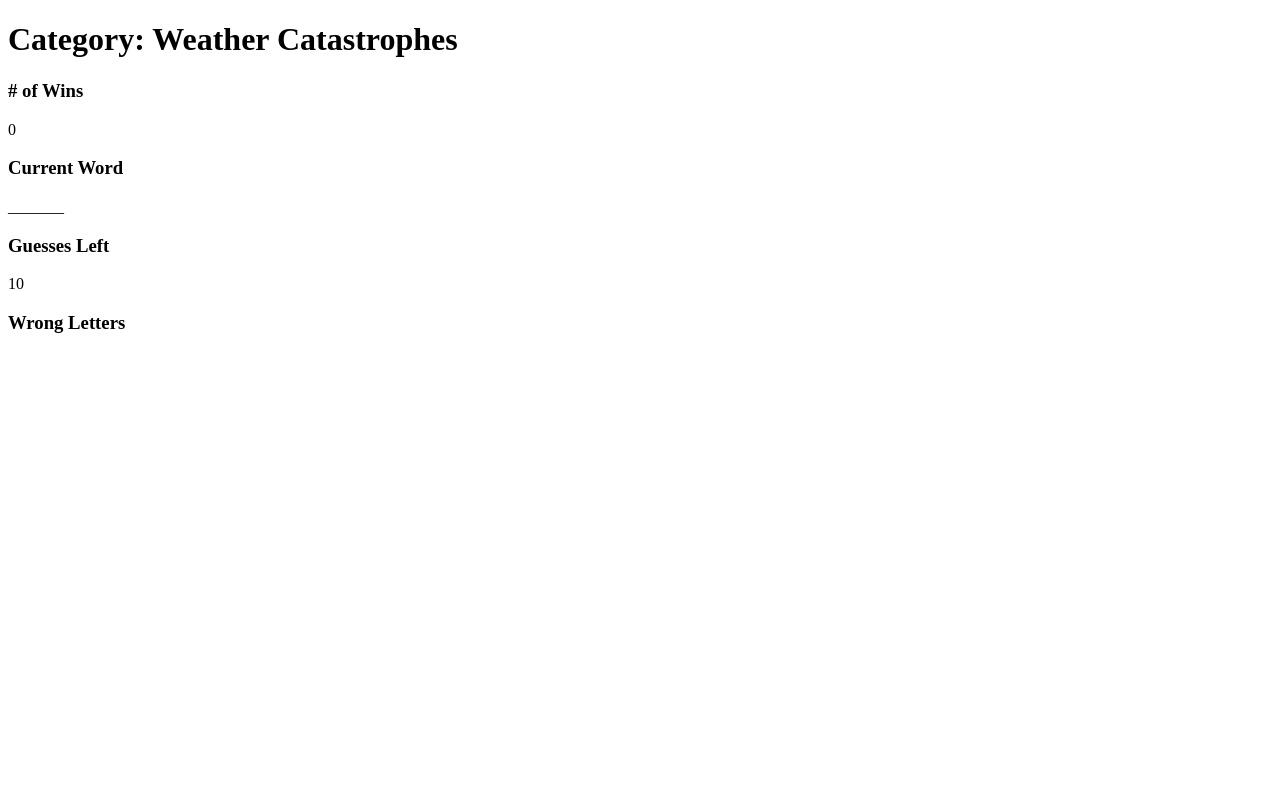
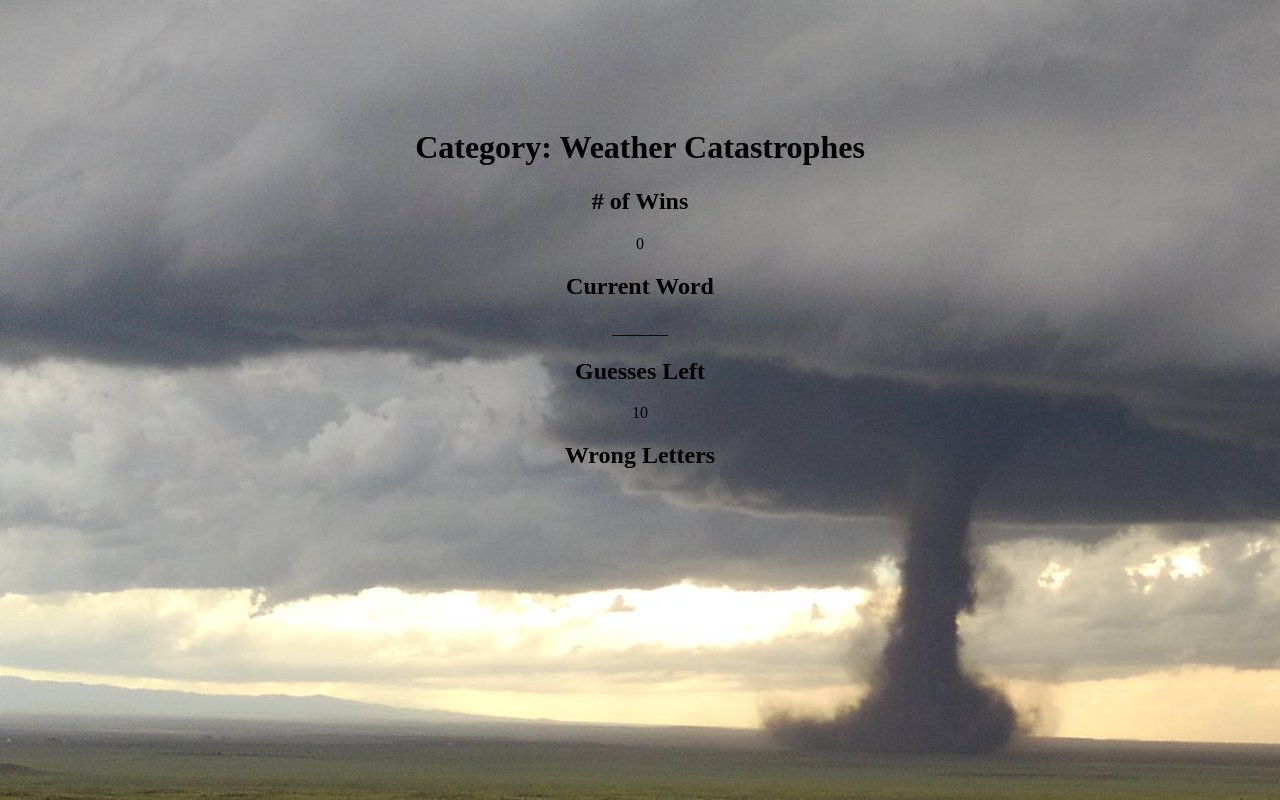
Before and after one commit to patelkr07/JavaScriptWordGame, a plain HTML site: page index.html in a window 1280 px wide. Drawn offline with Linux system fonts and the light colour scheme.

Commit message:
last changes

```diff
--- a/assets/css/style.css
+++ b/assets/css/style.css
@@ -1,3 +1,9 @@
 body {
     background-image: url(../images/tornado.jpg)
 }
+
+.container {
+    text-align: center;
+    color: black;
+    padding: 100px;
+}
--- a/assets/javascript/game.js
+++ b/assets/javascript/game.js
@@ -3,6 +3,7 @@ window.onload = function () {
 
     var words = ["tornado", "lightning", "hail", "wind", "hurricane", "waterspout", "flash flood", "earthquake", "volcano", "avalanche", "thunderstorm", "rain", "tsunami", "landslide", "wildfire", "sinkhole", "dust devil"]
 
+    //did not end up using ABC array
     var abc = ["a", "b", "c", "d", "e", "f", "g", "h", "i", "j", "k", "l", "m", "n", "o", "p", "q", "r", "s", "t", "u", "v", "w", "x", "y", "z"]
 
 
@@ -81,3 +82,5 @@ window.onload = function () {
         document.getElementById("letterGuessed").innerText = letterGuessed.join(" ")
     }
 }
+
+//relied heavily on outside help like stack overflow when my forumlas wouldn't work, win counter still not working. Found formula in line 55 @: https://stackoverflow.com/questions/40120915/javascript-function-that-returns-true-if-a-letter
--- a/index.html
+++ b/index.html
@@ -12,18 +12,22 @@
 
 
 <body>
-    <h1>Category: Weather Catastrophes</h1>
+    <div class="container">
+        <h1>Category: Weather Catastrophes</h1>
 
 
-    <h3># of Wins</h3>
-    <div id="winTotes"></div>
-    <h3>Current Word</h3>
-    <div id="currentWord"></div>
-    <h3>Guesses Left</h3>
-    <div id="guessesLeft"></div>
-    <h3>Wrong Letters</h3>
-    <p id="letterGuessed">Play Again</p>
+        <h2># of Wins</h2>
+        <div id="winTotes"></div>
 
+        <h2>Current Word</h2>
+        <div id="currentWord"></div>
 
+        <h2>Guesses Left</h2>
+        <div id="guessesLeft"></div>
+
+        <h2>Wrong Letters</h2>
+        <div id="letterGuessed"></div>
+
+    </div>
 
     </body>
```
Also changed, not shown: assets/images/tornado.jpg (added).
